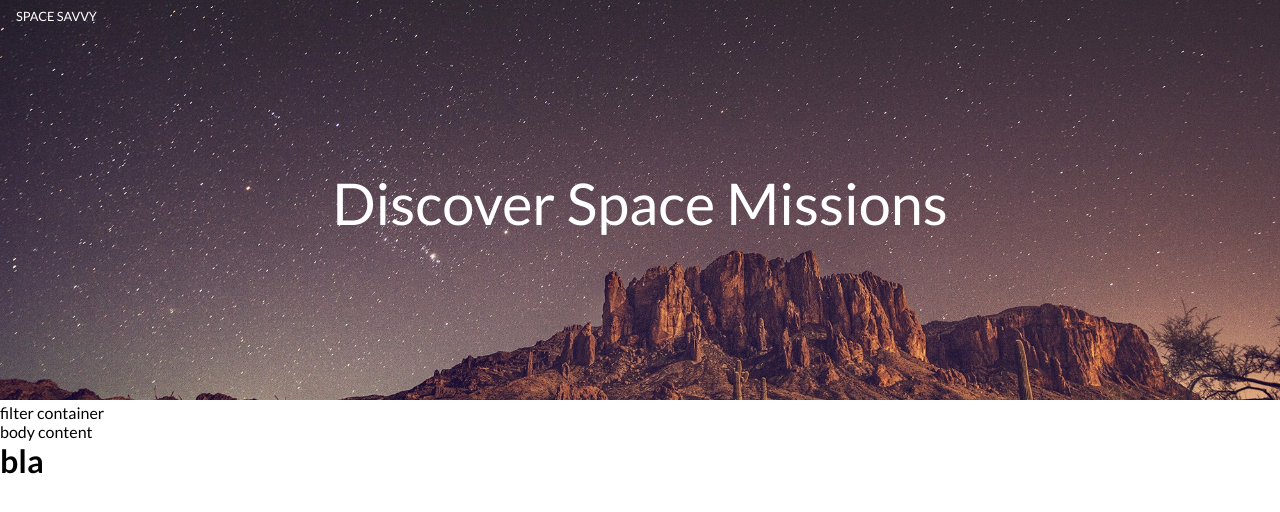
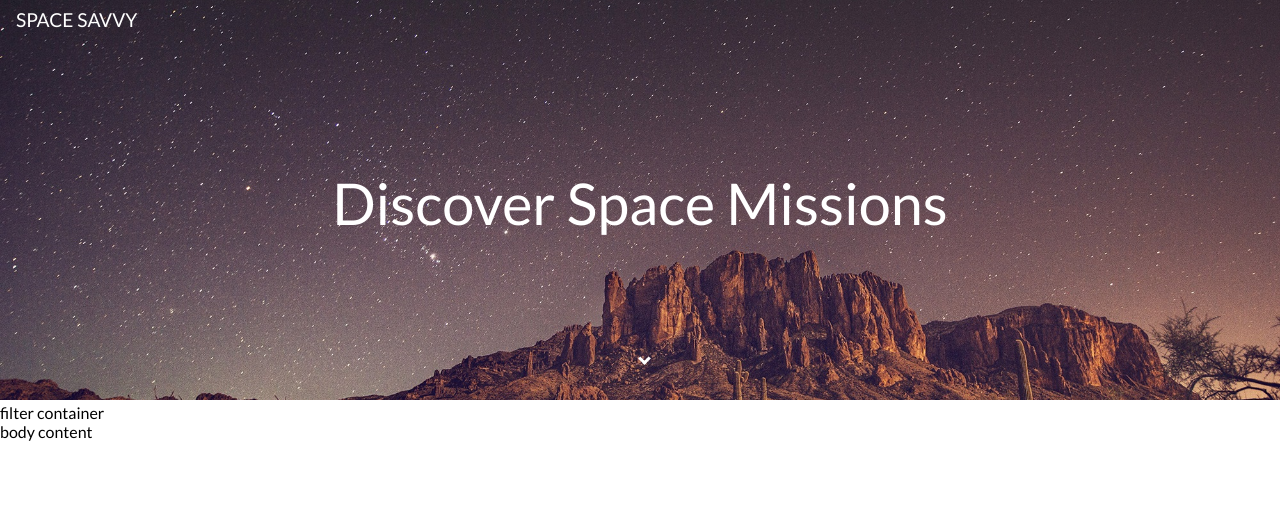
Before and after one commit to kenpeter/spacex, a React app in the folder react-project/: page / in a window 1280 px wide. Shown: the top 512 px of the page. Built offline with nearby package versions, Linux system fonts and the light colour scheme.

Commit message:
has banner

```diff
--- a/react-project/src/App.scss
+++ b/react-project/src/App.scss
@@ -54,7 +54,7 @@ body {
   position: absolute;
   top: 8px;
   left: 16px;
-  font-size: 1vw;
+  font-size: 1.5vw;
 }
 
 .banner .centered {
@@ -70,3 +70,19 @@ body {
   height: 400px;
   object-fit: cover;
 }
+
+.banner i {
+  border: solid white;
+  border-width: 0 3px 3px 0;
+  display: inline-block;
+  padding: 3px;
+
+  position: absolute;
+  bottom: 10%;
+  left: 50%;
+}
+
+.banner .arrowDown {
+  transform: rotate(45deg);
+  -webkit-transform: rotate(45deg);
+}
--- /dev/null
+++ b/react-project/src/components/Banner/index.js
@@ -0,0 +1,15 @@
+/* eslint-disable react/no-unescaped-entities */
+import React from 'react';
+
+const Banner = () => {
+  return (
+    <div className="banner">
+      <img src={process.env.PUBLIC_URL + '/space-photo.jpeg'} alt="banner" />
+      <div className="topLeft">SPACE SAVVY</div>
+      <div className="centered">Discover Space Missions</div>
+      <i className="arrowDown"></i>
+    </div>
+  );
+};
+
+export default Banner;
--- a/react-project/src/components/MainContainer/index.js
+++ b/react-project/src/components/MainContainer/index.js
@@ -2,20 +2,16 @@
 import React from 'react';
 import Filter from '../../containers/Filter';
 import BodyContent from '../../containers/BodyContent';
+import Banner from '../../components/Banner';
 
 const MainContainer = () => {
   return (
     <div className="mainContainer">
-      <div className="banner">
-        <img src={process.env.PUBLIC_URL + '/space-photo.jpeg'} />
-        <div className="topLeft">SPACE SAVVY</div>
-        <div className="centered">Discover Space Missions</div>
-      </div>
+      <Banner />
       <div className="bodyContainer">
         <div className="bodySelf">
           <Filter />
           <BodyContent />
-          <h1>bla</h1>
         </div>
       </div>
     </div>
--- a/react-project/src/containers/BodyContent/index.js
+++ b/react-project/src/containers/BodyContent/index.js
@@ -4,7 +4,7 @@ import React, { Component } from 'react';
 
 class BodyContent extends Component {
   render() {
-    return <div>body content</div>
+    return <div className="bodyContent">body content</div>
   }
 }
 
--- a/react-project/src/containers/Filter/index.js
+++ b/react-project/src/containers/Filter/index.js
@@ -4,7 +4,7 @@ import React, { Component } from 'react';
 
 class FilterContainer extends Component {
   render() {
-    return <div>filter container</div>
+    return <div className="filter">filter container</div>
   }
 }
 
```
